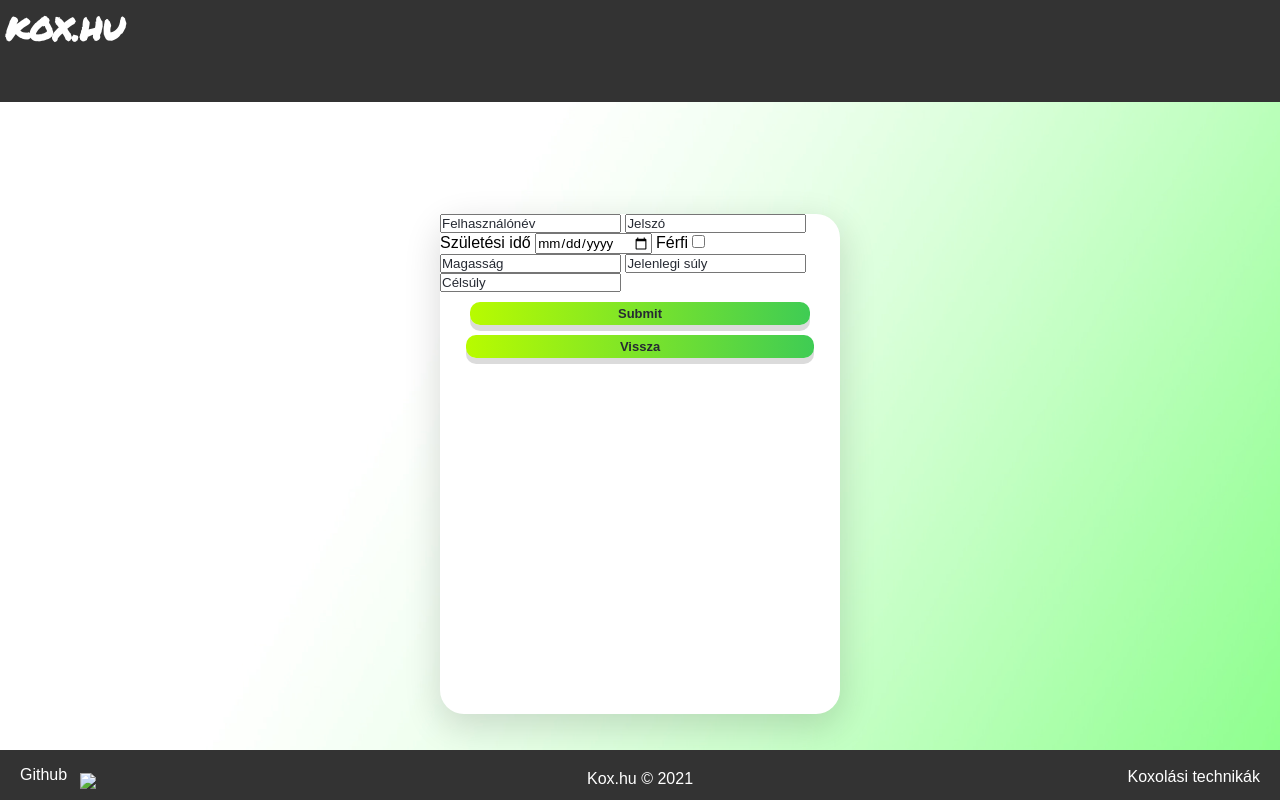
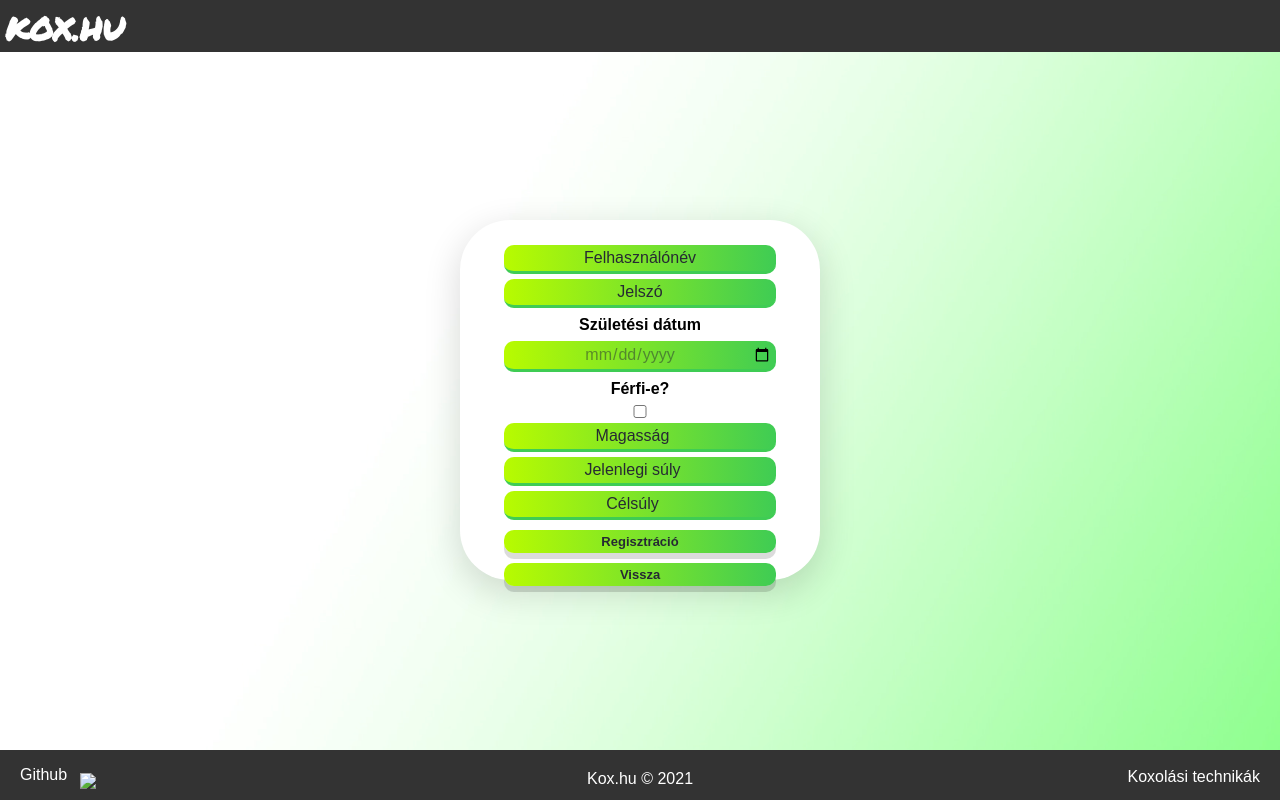
Before and after one commit to tamas646/SZLG-Django-projekt, a Django app: page /regisztracio in a window 1280 px wide. Run offline with Django 3.2, Linux system fonts and the light colour scheme.

Commit message:
regisztráció_almost final

```diff
--- a/kox/koxapp/static/css/main.css
+++ b/kox/koxapp/static/css/main.css
@@ -101,8 +101,8 @@ height:50px;
 }
 #regisztráció
 {
-    width:30vw;
-    height: 50vh;
+    width:25vw;
+    height: 40vh;
     padding: 20px;
 }
 #bejelentkezés
@@ -113,7 +113,7 @@ height:50px;
 }
 #input_mező_dátum
 {
-    color:rgba(255,255,255,0.5);
+    color:rgba(38,43,51,0.5);
 }
 .input
 {
@@ -163,7 +163,7 @@ height:50px;
 	box-shadow: 0 3px #262a33;
     transform: translateY(4px);
 }
-#láthatatlan{
+.láthatatlan{
     display: none;
 }
 h2{
@@ -191,10 +191,15 @@ h2{
   #koksz{
     float: left;
     color: white;
-    font: Arial;
+	font-family: 'Permanent Marker', cursive;
     margin-top: 5px;
     margin-left: 5px;
   }
   a{
 	  text-decoration: none;
   }
+  h4{
+	text-align: center;
+	margin-top: 7.5px;
+    margin-bottom: 7.5px;
+  }
--- a/kox/koxapp/static/css/regisztracio.css
+++ /dev/null
@@ -1,22 +0,0 @@
-.topnav {
-	background-color: #333;
-    width: 100%;
-    padding-bottom: 50px;
-}
-
-.main {
-  background-color: #FFFFFF;
-  width: 400px;
-  height: 500px;
-  margin: 7em auto;
-  border-radius: 1.5em;
-  box-shadow: 0px 11px 35px 2px rgba(0, 0, 0, 0.14);
-  }
-
-#koksz{
-  float: left;
-  color: white;
-  font-family: 'Permanent Marker', cursive;
-  margin-top: 5px;
-  margin-left: 5px;
-}
--- a/kox/templates/bejelentkezes.html
+++ b/kox/templates/bejelentkezes.html
@@ -35,7 +35,7 @@
 				<input class="input" type="password" placeholder="Jelszó" name="jelszo">
 				<br>
 				<button class="button">
-					<input id="láthatatlan" type="submit" value="Bejelentkezés">
+					<input class="láthatatlan" type="submit" value="Bejelentkezés">
 					Bejelentkezés
 				</button>
 			</form>
--- a/kox/templates/regisztracio.html
+++ b/kox/templates/regisztracio.html
@@ -14,21 +14,28 @@
 	<header class="topnav">
 		<h1 id="koksz">KOX.HU</h1>
 	</header>
-		<div class="main">
-			<form action="backend/registration" method="POST">
-				{% csrf_token %}
-				<input type="text" placeholder="Felhasználónév" name="felhasznalonev">
-				<input type="password" placeholder="Jelszó" name="jelszo">
-				<label for="">Születési idő</label>
-				<input type="date" name="szuldatum">
-				<label for="">Férfi</label>
-				<input type="checkbox" name="ferfi">
-				<input type="number" placeholder="Magasság" name="magassag">
-				<input type="number" placeholder="Jelenlegi súly" name="suly_akt">
-				<input type="number" placeholder="Célsúly" name="suly_cel">
-				<input type="submit" class="button">
-			</form>
-			<a href="bejelentkezes" class="button">Vissza</a>
+		<div class="div_külső">
+			<div id="regisztráció">
+				<form action="backend/registration" method="POST">
+					{% csrf_token %}
+					<input class="input" type="text" placeholder="Felhasználónév" name="felhasznalonev">
+					<input class="input" type="password" placeholder="Jelszó" name="jelszo">
+					<h4>Születési dátum</h4>
+					<input id="input_mező_dátum" class="input" type="date" name="szuldatum">
+					<h4>Férfi-e?</h4>
+					<input class="input" type="checkbox" name="ferfi">
+					<input class="input" type="number" placeholder="Magasság" name="magassag">
+					<input class="input" type="number" placeholder="Jelenlegi súly" name="suly_akt">
+					<input class="input" type="number" placeholder="Célsúly" name="suly_cel">
+					<button class ="button">
+						<input class="láthatatlan" type="submit">
+						Regisztráció
+					</button>
+				</form>
+				<a href="bejelentkezes">
+					<button class="button"> Vissza</button>
+				</a>
+			</div>
 		</div>
 <footer>
 	{% include "footer.html" %}
```
Also changed, not shown: kox/koxapp/static/css/bejelentkezes.css (deleted, +0 -120 lines).
